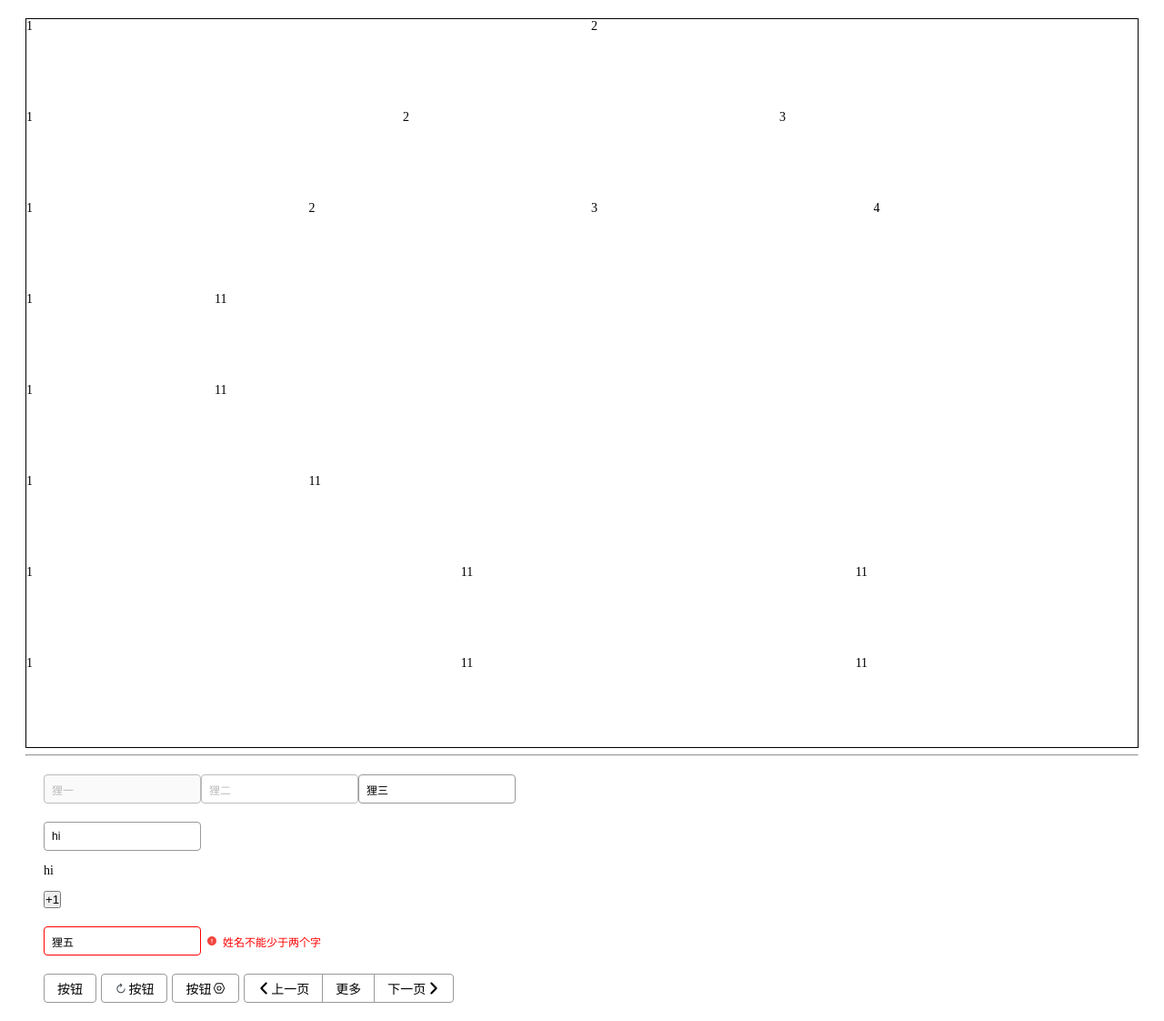
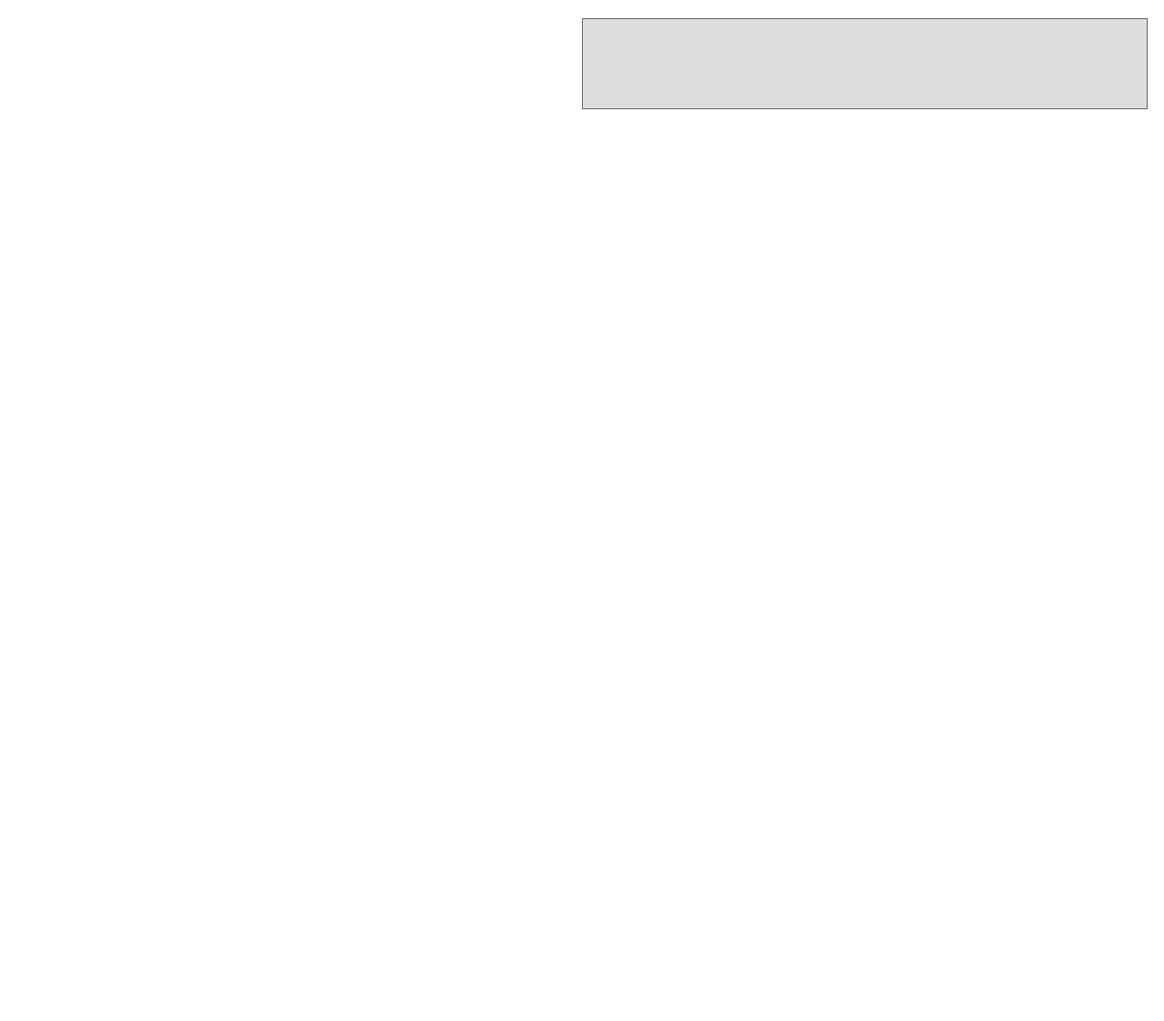
Before and after one commit to liyiaiai230/Aisaka-ui, a Vue app in the folder aisaka/: page / in a window 1280 px wide. Shown: the whole page at 91% size. After the commit the page ends 800 px from the top, so only its background shows below. Built offline with nearby package versions, Linux system fonts and the light colour scheme.

Commit message:
重构页面布局代码

```diff
--- a/aisaka/src/App.vue
+++ b/aisaka/src/App.vue
@@ -1,85 +1,16 @@
 <template>
   <div id="app">
-    <div style="border:1px solid black">
-
-      <a-row gutter="20">
-        <a-col>1</a-col>
-        <a-col>2</a-col>
-      </a-row>
-      <a-row gutter="20">
-        <a-col>1</a-col>
-        <a-col>2</a-col>
-        <a-col>3</a-col>
-      </a-row>
-      <a-row gutter="20">
-        <a-col>1</a-col>
-        <a-col>2</a-col>
-        <a-col>3</a-col>
-        <a-col>4</a-col>
-      </a-row>
-      <a-row gutter="20">
-        <a-col span="2">1</a-col>
-        <a-col span="20" offset="2">11</a-col>
-      </a-row>
-      <a-row gutter="20">
-        <a-col span="4">1</a-col>
-        <a-col span="20">11</a-col>
-      </a-row>
-      <a-row gutter="20">
-        <a-col span="4">1</a-col>
-        <a-col span="18" offset="2">11</a-col>
-      </a-row>
-      <a-row gutter="20">
-        <a-col span="4">1</a-col>
-        <a-col span="8" offset="6">11</a-col>
-        <a-col span="8" offset="2">11</a-col>
-      </a-row>
-      <a-row gutter="20">
-        <a-col span="4">1</a-col>
-        <a-col span="8" offset="6">11</a-col>
-        <a-col span="8" offset="2">11</a-col>
-      </a-row>
-    </div>
-
-    <hr>
-    <div class="box">
-      <a-input value="狸一" disabled></a-input>
-      <a-input value="狸二" readonly></a-input>
-      <a-input value="狸三"></a-input>
-    </div>
-    <div class="box">
-      <a-input v-model="message"></a-input>
-      <p>{{ message }}</p>
-      <button @click="message+=1">+1</button>
-    </div>
-    <div class="box">
-      <a-input value="狸五" error="姓名不能少于两个字"></a-input>
-    </div>
-    <div class="box">
-      <Button :loading="loading1" @click="loading1 = !loading1">
-        按钮
-      </Button>
-      <Button icon="shezhi" :loading="loading2"
-              @click="loading2 =! loading2">
-        按钮
-      </Button>
-      <Button icon="shezhi" icon-position="right" :loading="loading3"
-              @click="loading3 = !loading3">
-        按钮
-      </Button>
-      <!--      <a-icon name="xiazai"></a-icon>-->
-      <button-group>
-        <Button icon="zuo">上一页</Button>
-        <Button>更多</Button>
-        <Button icon="you-copy" icon-position="right">下一页</Button>
-      </button-group>
-    </div>
+    <a-row>
+      <a-col span="23" offset="1" :narrow-pc="{span:12, offset:12}">
+        <div class="demo"></div>
+      </a-col>
+    </a-row>
   </div>
 
 </template>
 
 <script>
-import Button from './button'
+// import Button from './button'
 import ButtonGroup from './button-group'
 import Vue from "vue";
 
@@ -98,8 +29,8 @@ export default {
   },
   name: 'App',
   components: {
-    ButtonGroup,
-    Button,
+    // ButtonGroup,
+    // Button,
   },
   methods: {
     inputChange(xxxx) {
--- a/aisaka/src/col.vue
+++ b/aisaka/src/col.vue
@@ -5,7 +5,18 @@
 </template>
 
 <script>
+let validator = (value) => {
+  let keys = Object.keys(value)
+  let valid = true
+  keys.forEach(key => {
+    if (!['span', 'offset'].includes(key)) {
+      valid = false
+    }
+  })
+  return valid
+}
 export default {
+
   name: 'AisakaCol',
   props: {
     span: {
@@ -13,33 +24,58 @@ export default {
     },
     offset: {
       type: [Number, String]
-    }
+    },
+    ipad: {type: Object, validator,},
+    narrowPc: {type: Object, validator,},
+    pc: {type: Object, validator,},
+    widePc: {type: Object, validator,},
   },
   data() {
     return {
       gutter: 0
+
+    }
+  },
+  methods: {
+    creteClasses(obj, str = '') {
+      if (!obj) {
+        return []
+      }
+      let array = []
+      if (obj.span) {
+        array.push(`col-${str}${obj.span}`)
+      }
+      if (obj.offset) {
+        array.push(`offset-${str}${obj.offset}`)
+      }
+      return array
     }
   },
   computed: {
     colClass() {
-      let {span, offset} = this
-      return [span && `col-${span}`, offset && `offset-${offset}`]
+      let {span, offset, ipad, narrowPc, pc, widePc} = this
+
+      return [
+        ...this.creteClasses(span, offset),
+        ...this.creteClasses(ipad, 'ipad-'),
+        ...this.creteClasses(narrowPc, 'narrow-pc-'),
+        ...this.creteClasses(pc, 'pc-'),
+        ...this.creteClasses(widePc, 'wide-pc-'),
+      ]
     },
     colStyle() {
       return {
         paddingLeft: this.gutter / 2 + 'px',
-        paddingRight: this.gutter / 2 + 'px',
+        paddingRight: this.gutter / 2 + 'px'
       }
     }
-  },
+  }
 }
 </script>
 
 <style scoped lang="scss">
 .col {
-  height: 100px;
-  width: 50%;
-  padding: 0 10px;
+  width: 100%;
   $class-prefix: col-;
   @for $n from 1 through 24 {
     &.#{$class-prefix}#{$n} {
@@ -49,7 +85,64 @@ export default {
   $class-prefix: offset-;
   @for $n from 1 through 24 {
     &.#{$class-prefix}#{$n} {
-      margin-left: ( $n/ 24) * 100%;
+      margin-left: ($n/24)*100%;
+    }
+  }
+
+  @media (min-width: 577px) {
+    $class-prefix: col-ipad-;
+    @for $n from 1 through 24 {
+      &.#{$class-prefix}#{$n} {
+        width: ( $n/ 24) * 100%;
+      }
+    }
+    $class-prefix: offset-ipad-;
+    @for $n from 1 through 24 {
+      &.#{$class-prefix}#{$n} {
+        margin-left: ($n/24)*100%;
+      }
+    }
+  }
+  @media (min-width: 769px) {
+    $class-prefix: col-narrow-pc-;
+    @for $n from 1 through 24 {
+      &.#{$class-prefix}#{$n} {
+        width: ( $n/ 24) * 100%;
+      }
+    }
+    $class-prefix: offset-narrow-pc-;
+    @for $n from 1 through 24 {
+      &.#{$class-prefix}#{$n} {
+        margin-left: ($n/24)*100%;
+      }
+    }
+  }
+  @media (min-width: 993px) {
+    $class-prefix: col-pc-;
+    @for $n from 1 through 24 {
+      &.#{$class-prefix}#{$n} {
+        width: ( $n/ 24) * 100%;
+      }
+    }
+    $class-prefix: offset-pc-;
+    @for $n from 1 through 24 {
+      &.#{$class-prefix}#{$n} {
+        margin-left: ($n/24)*100%;
+      }
+    }
+  }
+  @media (min-width: 1201px) {
+    $class-prefix: col-wide-pc-;
+    @for $n from 1 through 24 {
+      &.#{$class-prefix}#{$n} {
+        width: ( $n/ 24) * 100%;
+      }
+    }
+    $class-prefix: offset-wide-pc-;
+    @for $n from 1 through 24 {
+      &.#{$class-prefix}#{$n} {
+        margin-left: ($n/24)*100%;
+      }
     }
   }
 }
--- a/aisaka/src/row.vue
+++ b/aisaka/src/row.vue
@@ -39,6 +39,20 @@ export default {
 <style scoped lang="scss">
 .row {
   display: flex;
+  flex-wrap: wrap;
+
+  &.align-left {
+    justify-content: flex-start;
+  }
+
+  &.align-right {
+    justify-content: flex-end;
+  }
+
+  &.align-center {
+    justify-content: center;
+  }
+
   margin: 0 -10px;
 }
 </style>
--- a/aisaka/src/style.css
+++ b/aisaka/src/style.css
@@ -30,3 +30,9 @@ body {
     margin: 20px;
 
 }
+
+.demo {
+    background: #ddd;
+    border: 1px solid #666;
+    height: 100px;
+}
```
